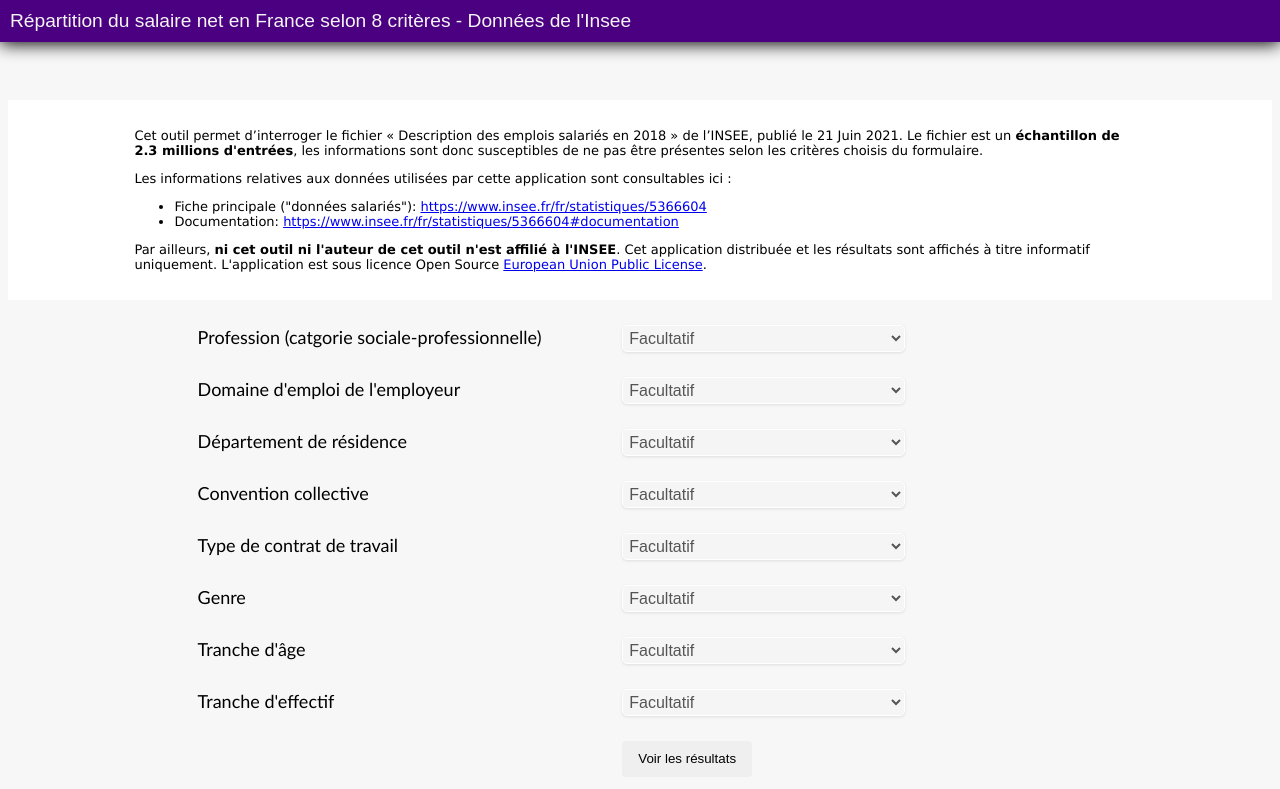
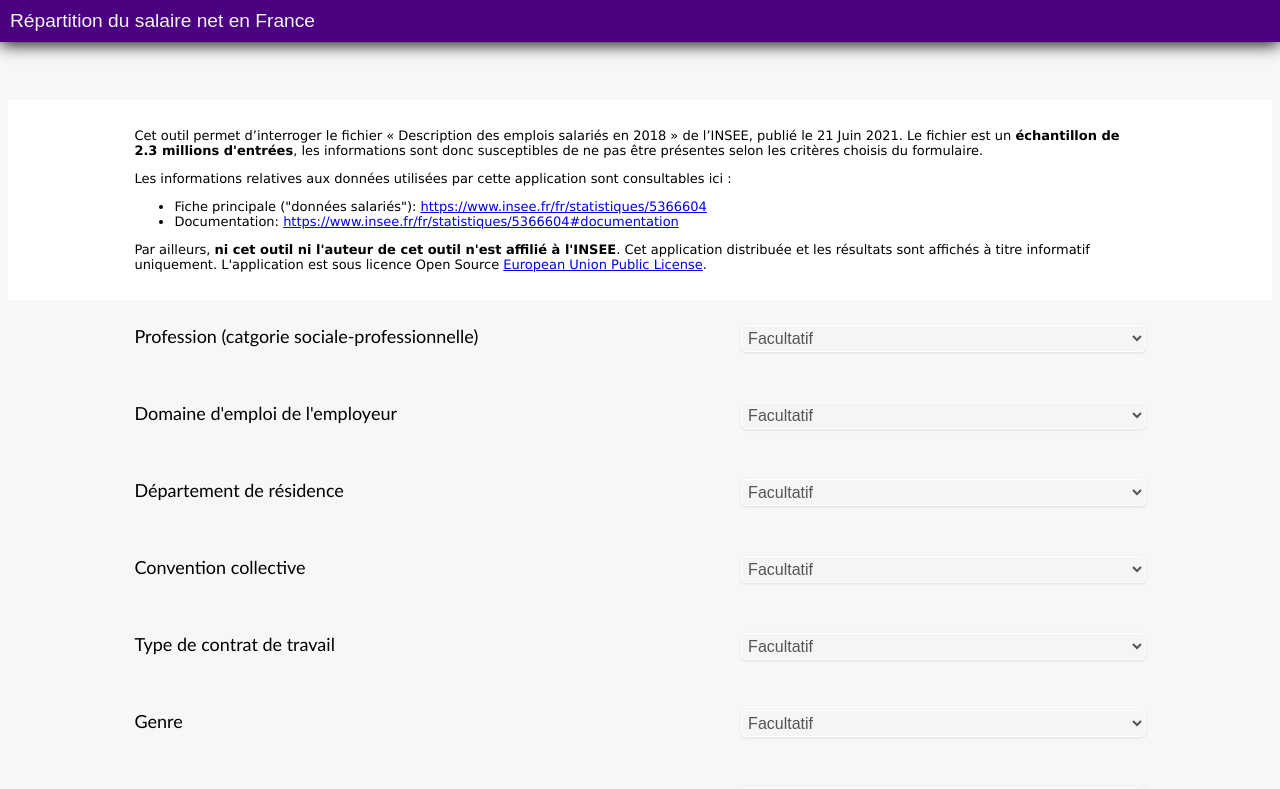
Before and after one commit to alex-87/repartition-remuneration-france, an Angular app: page / in a window 1280 px wide. Shown: the top 789 px of the page. Built offline with nearby package versions, Linux system fonts and the light colour scheme; what ng2-charts would draw is missing.

Commit message:
Upgrading CSS

```diff
--- a/src/app/app.component.html
+++ b/src/app/app.component.html
@@ -1,5 +1,5 @@
 <mat-toolbar>
-    <span>Répartition du salaire net en France selon 8 critères - Données de l'Insee</span>
+    <span>Répartition du salaire net en France</span>
 </mat-toolbar>
 
 <app-emp-form></app-emp-form>
--- a/src/app/emp-form/emp-form.component.css
+++ b/src/app/emp-form/emp-form.component.css
@@ -1,9 +1,10 @@
 section {
-    display: table;
     align-tracks: center;
     width: 80%;
     margin-top: 25px;
     margin-bottom: 25px;
+    display: inline-flex;
+    text-align: initial;
 }
 
 .formulaire-label {
@@ -21,8 +22,6 @@ section {
 
 #emp-expl {
     margin-top: 100px;
-    margin-left: auto;
-    margin-right: auto;
     padding-top: 15px;
     padding-bottom: 15px;
     padding-right: 10%;
@@ -33,10 +32,9 @@ section {
 }
 
 #emp-form {
-    margin-top: 15px;
-    width: 70%;
-    margin-left: auto;
-    margin-right: auto;
+    width: 100%;
+    align-content: center;
+    text-align: center;
 }
 
 select {
--- a/src/index.html
+++ b/src/index.html
@@ -5,6 +5,11 @@
   <title>Répartition du salaire net en France</title>
   <base href="/">
   <meta name="viewport" content="width=device-width, initial-scale=1">
+  <meta name="language" content="FR">
+  <meta name="author" content="Alexis LE GOADEC">
+  <meta name="description" content="Outil d’interrogation des données de l’Insee de description des emplois salariés en 2018. Cette outil permet de connaître la représentation des tranches de salaires selon le poste, la convention collective, le domaine d’emploi de l’employeur, le département de résidence, le type de contrat de travail, le genre, la tranche d’âge et la tranche d’effectif de l’entreprise.">
+  <meta name="copyright" content="(C) 2021 Alexis LE GOADEC - Licensed under the EUPL v1.2" >
+  <meta name="robots" content="index, nofollow">
   <link rel="icon" type="image/x-icon" href="favicon.ico">
 </head>
 <body>
```
Also changed, not shown: 1 other file (tests, documents, lock files or other folders).
